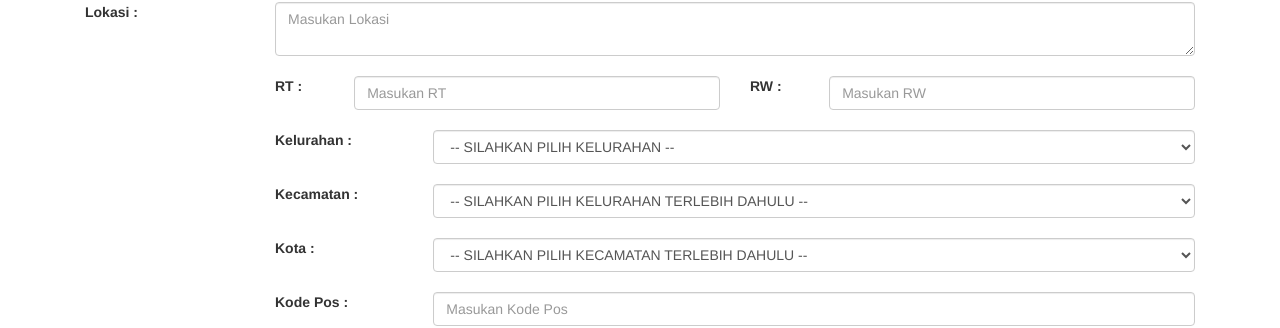
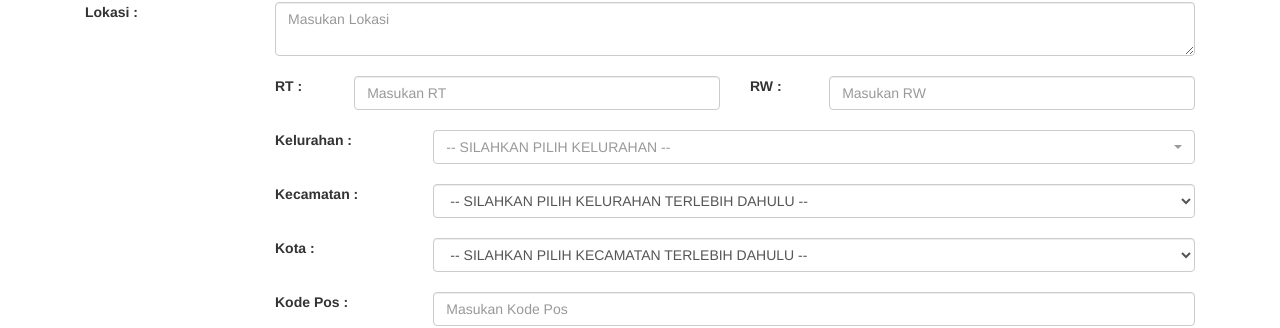
Before and after one commit to rizki130198/databangunan, a CodeIgniter app: page /database/main/input in a window 1280 px wide. Shown: the part 343-671 px from the top of the page. Run offline with CodeIgniter, Linux system fonts and the light colour scheme; data comes from the database, SQL or seed files in the repository; some libraries are stand-ins or nearby versions.

Commit message:
search kel

```diff
--- a/application/views/admin/input.php
+++ b/application/views/admin/input.php
@@ -74,7 +74,7 @@
 									<div class="row">
 										<label class="col-sm-2">Kelurahan :</label>
 										<div class="col-sm-10">
-											<select required="" id="kel" class="form-control" onchange="getKecInfo();">
+											<select required="" class="selectpicker form-control" data-show-subtext="true" data-live-search="true" id="kel" onchange="getKecInfo();">
 												<option value="" >-- SILAHKAN PILIH KELURAHAN --</option>
 												<?php foreach ($kelurahan as $kel): ?>
 													<option value="<?=$kel->id?>"><?=$kel->kel?></option>
--- a/application/views/include/foot.php
+++ b/application/views/include/foot.php
@@ -1,10 +1,11 @@
 <script type="text/javascript" src="<?php echo base_url('assets/js/jq.js'); ?>"></script>
 <script type="text/javascript" src="<?php echo base_url('assets/js/bootstrap.min.js'); ?>"></script>
+<script src="//cdnjs.cloudflare.com/ajax/libs/bootstrap-select/1.6.3/js/bootstrap-select.min.js"></script>
 <script type="text/javascript" src="<?php echo base_url('assets/js/bootstrap-datepicker.min.js'); ?>"></script>
 <script src="http://code.jquery.com/ui/1.9.1/jquery-ui.js"></script>
 <script src="https://cdn.datatables.net/1.10.8/js/jquery.dataTables.min.js"></script>
 <script src="https://cdn.datatables.net/1.10.8/js/dataTables.bootstrap.min.js"></script>
-    <script type="text/javascript" src="<?php echo base_url('assets/js/toastr.js'); ?>"></script>
+<script type="text/javascript" src="<?php echo base_url('assets/js/toastr.js'); ?>"></script>
 <script type="text/javascript" src="<?php echo base_url('assets/js/bangunan.js'); ?>"></script>
 <!-- <script type="text/javascript">
 	(function() {
--- a/application/views/include/head.php
+++ b/application/views/include/head.php
@@ -12,6 +12,7 @@
     <link rel="stylesheet" type="text/css" href="<?php echo base_url('assets/css/style1.css'); ?>">
     <link rel="stylesheet" type="text/css" href="<?php echo base_url('assets/css/bootstrap-datepicker3.min.css'); ?>">
     <link href="https://cdn.datatables.net/1.10.8/css/dataTables.bootstrap.min.css" rel="stylesheet" />
+    <link rel="stylesheet" href="//cdnjs.cloudflare.com/ajax/libs/bootstrap-select/1.6.3/css/bootstrap-select.min.css" />
 </head>
 <div class="main-panel">
     <div class="col-md-12">
```
